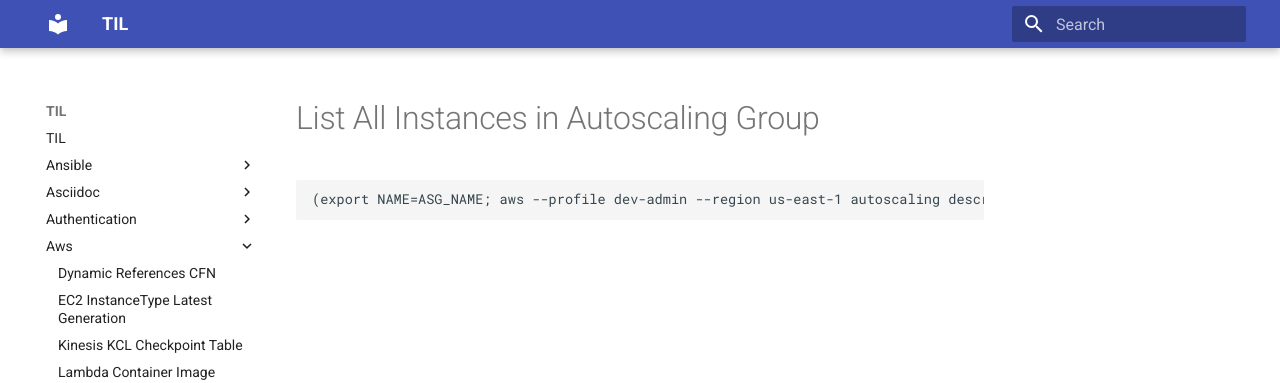
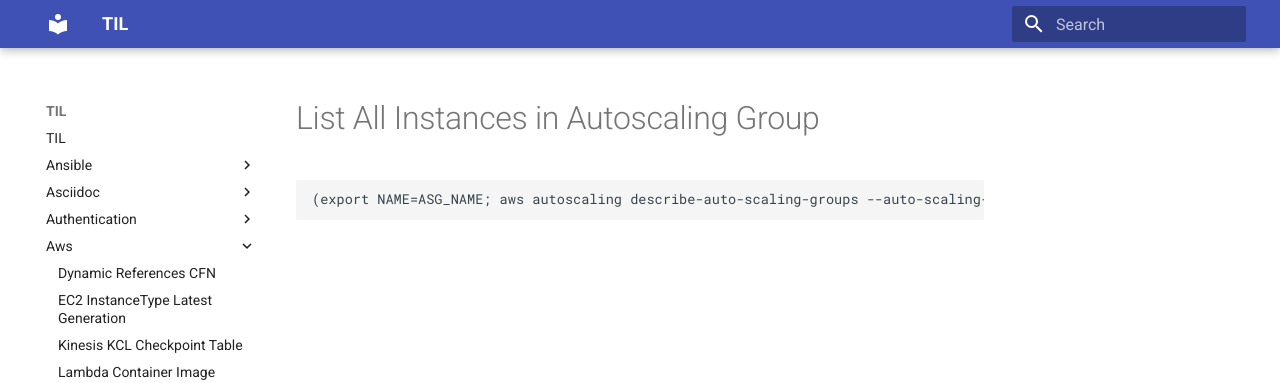
Before and after one commit to jmoney/til, an MkDocs documentation site: the page built from markdown/aws/list-all-instances-in-autoscaling-group.md, in a window 1280 px wide. Shown: the top 383 px of the page. Built offline with MkDocs 1.6.1 and Material for MkDocs 9.7.7, drawn with Linux system fonts in a browser that asks for light colours.

Commit message:
update asg doc

````diff
--- a/markdown/aws/list-all-instances-in-autoscaling-group.md
+++ b/markdown/aws/list-all-instances-in-autoscaling-group.md
@@ -1,5 +1,5 @@
 # List All Instances in Autoscaling Group
 
 ```bash
-(export NAME=ASG_NAME; aws --profile dev-admin --region us-east-1 autoscaling describe-auto-scaling-groups --auto-scaling-group-names ${NAME} | jq -r '.AutoScalingGroups[].Instances[].InstanceId')
+(export NAME=ASG_NAME; aws autoscaling describe-auto-scaling-groups --auto-scaling-group-names ${NAME} | jq -r '.AutoScalingGroups[].Instances[].InstanceId')
 ```
````
